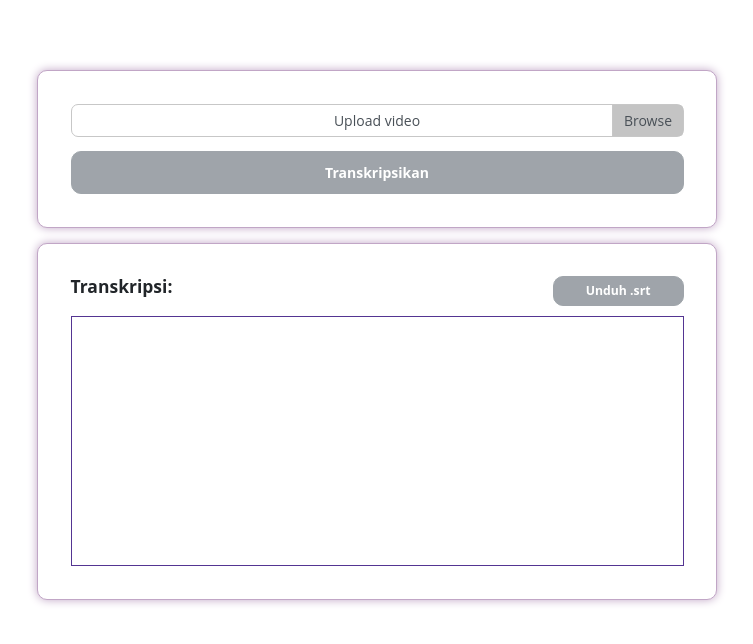
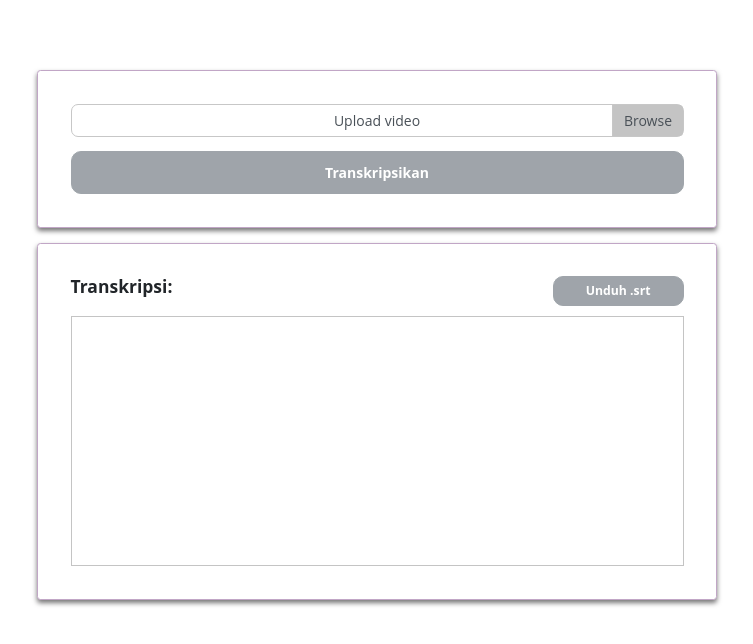
Before and after one commit to moalghifari/automatic-subtitle-generation-client, a React (Create React App) app: page / in a window 1280 px wide. Shown: the top 644 px of the page, without its empty margins (263-1016 px from the left). Built offline with nearby package versions, Linux system fonts and the light colour scheme; no server answers.

Commit message:
Change style

```diff
--- a/src/index.css
+++ b/src/index.css
@@ -522,8 +522,10 @@ a.badge-secondary:hover {
   background-color: #fff;
   background-clip: border-box;
   border: 1px solid #C1A6C6;
-  box-shadow: 0px 0px 10px 0px #C1A6C6;
-  border-radius: 10px;
+  /* box-shadow: 0px 0px 10px 0px #C1A6C6; */
+  /* border: 1px solid #777677; */
+  box-shadow: 0px 3px 5px 0px #777677;
+  /* border-radius: 10px; */
 }
 
 /* Table */
@@ -1034,7 +1036,7 @@ a.badge-secondary:hover {
   overflow-y: auto;
   padding: 10px;
   margin-top: 10px;
-  border: 1px solid #543592;
+  border: 1px solid #c0c0c0ef;
 }
 
 .text-left {
```
